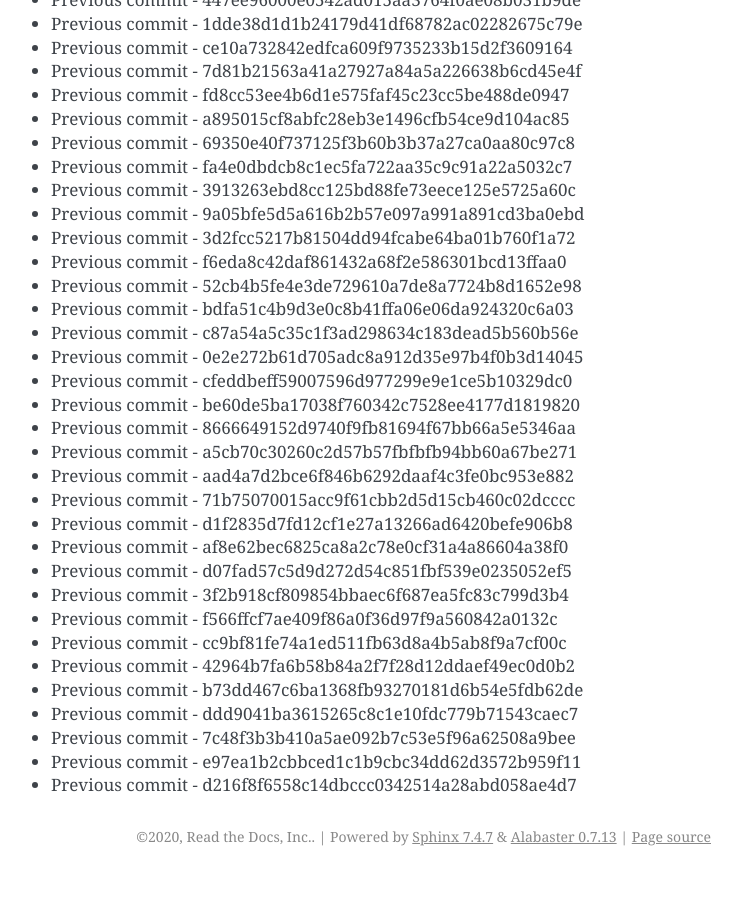
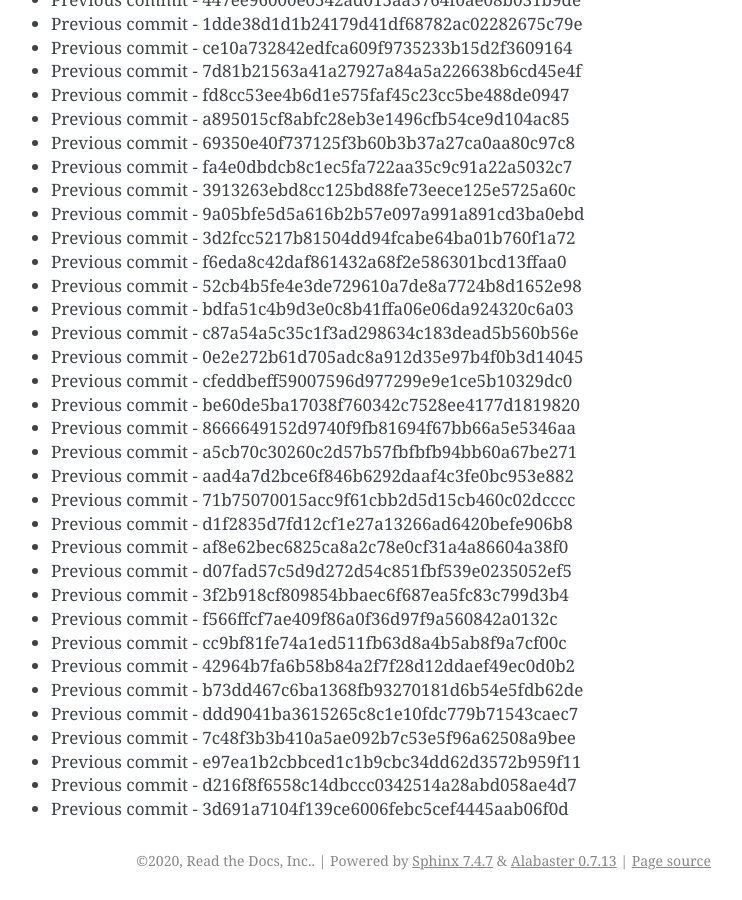
Before and after one commit to readthedocs/rtd-git-stresstest, a Sphinx documentation site: the page built from docs/updates.rst, in a window 1280 px wide and 900 px high, scrolled down 18289 px. Shown: the whole window, without its empty margins (399-1141 px from the left). Built offline with Sphinx 7.4.7, drawn with Linux system fonts in a browser that asks for light colours; before the commit the page ends 19165 px from its top, so only the background shows below that.

Commit message:
Generating commit from previous: 3d691a7104f139ce6006febc5cef4445aab06f0d

```diff
--- a/docs/updates.rst
+++ b/docs/updates.rst
@@ -800,3 +800,4 @@ It can be tested for any performance characteristics.
 * Previous commit - 7c48f3b3b410a5ae092b7c53e5f96a62508a9bee
 * Previous commit - e97ea1b2cbbced1c1b9cbc34dd62d3572b959f11
 * Previous commit - d216f8f6558c14dbccc0342514a28abd058ae4d7
+* Previous commit - 3d691a7104f139ce6006febc5cef4445aab06f0d
```
